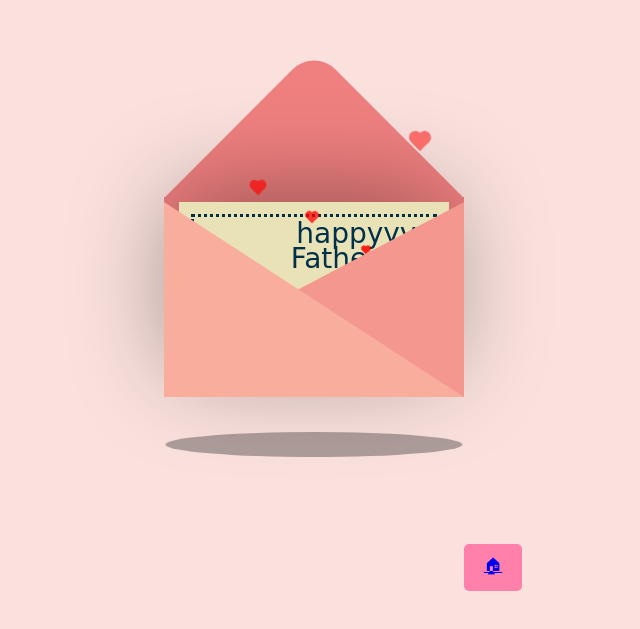
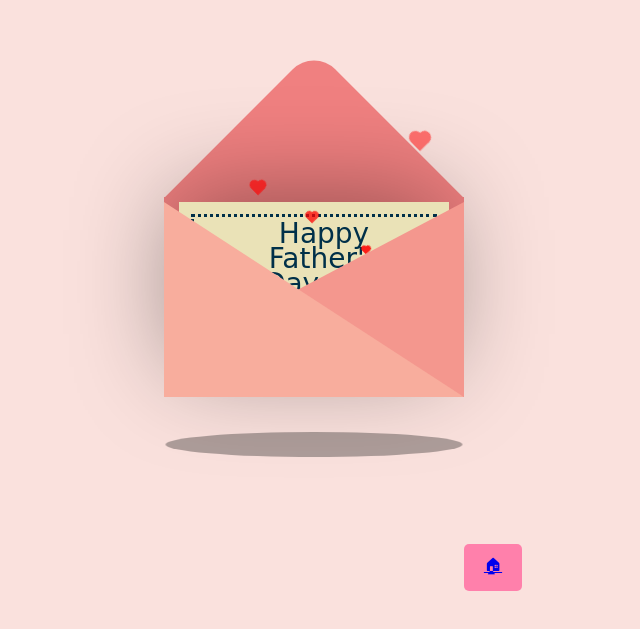
Before and after one commit to Aashvik-jaiswal/card, a plain HTML site: page index.html in a window 1280 px wide. Shown: the part 141-770 px from the top of the page, without its empty margins (327-967 px from the left). Drawn offline with nearby package versions, Linux system fonts and the light colour scheme.

Commit message:
Update index.html

```diff
--- a/index.html
+++ b/index.html
@@ -13,7 +13,7 @@
   <div class="envelope"></div>
   <div class="front"></div>
   <div class="card">
-  <div class="text">happyyy Father'SS </br>DAY</br>Paa !!!!!</div>
+  <div class="text">Happy</br>Father's</br>Day !!!!!</div>
   <div class="heart"</div>
   </div>
   <div class="hearts">
```
